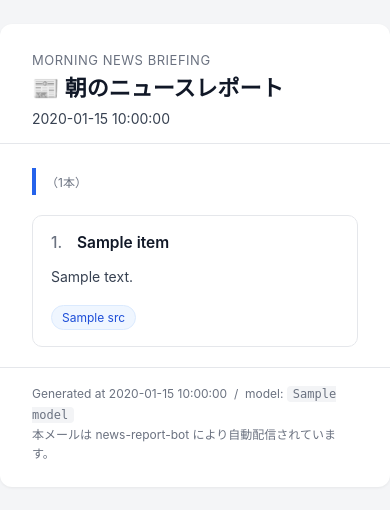
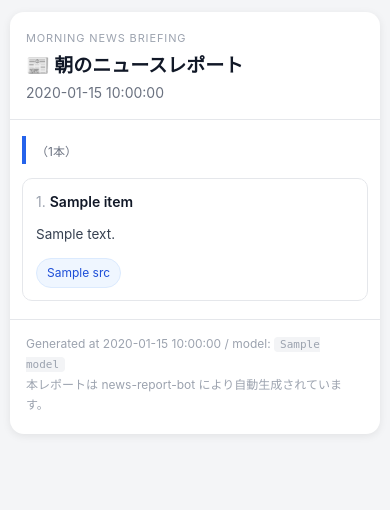
Before and after one commit to kimiyanaito/news-report-bot, a Python web app: template templates/news_email.html.j2 in a window 390 px wide. Shown: the top 510 px of the page. Run offline with Jinja, Linux system fonts and the light colour scheme; the template is opened without the code that fills it: most values are stand-ins (such as "Sample title", 1, 10 or a date in 2020).

Commit message:
Redesign template for mobile-friendly responsive layout
- Replace fixed-width table layout with responsive div layout
- Add viewport meta tag and CSS media queries
- Optimize font sizes and padding for small screens

Co-Authored-By: Claude Sonnet 4.6 <noreply@anthropic.com>

```diff
--- a/templates/news_email.html.j2
+++ b/templates/news_email.html.j2
@@ -2,68 +2,176 @@
 <html lang="ja">
 <head>
 <meta charset="UTF-8">
+<meta name="viewport" content="width=device-width, initial-scale=1.0">
 <title>{{ subject }}</title>
+<style>
+  * { box-sizing: border-box; margin: 0; padding: 0; }
+  body {
+    background: #f4f5f7;
+    font-family: -apple-system, BlinkMacSystemFont, 'Helvetica Neue', 'Hiragino Sans', 'Yu Gothic UI', 'Meiryo', sans-serif;
+    color: #1f2937;
+    font-size: 16px;
+    line-height: 1.6;
+  }
+  .wrapper {
+    width: 100%;
+    padding: 20px 16px;
+  }
+  .container {
+    max-width: 680px;
+    margin: 0 auto;
+    background: #ffffff;
+    border-radius: 14px;
+    overflow: hidden;
+    box-shadow: 0 2px 8px rgba(0,0,0,0.08);
+  }
+  .header {
+    padding: 24px 24px 18px;
+    border-bottom: 1px solid #e5e7eb;
+  }
+  .header-label {
+    font-size: 11px;
+    color: #9ca3af;
+    letter-spacing: .08em;
+    text-transform: uppercase;
+  }
+  .header-title {
+    font-size: 22px;
+    font-weight: 700;
+    color: #111827;
+    margin-top: 6px;
+    line-height: 1.3;
+  }
+  .header-date {
+    font-size: 14px;
+    color: #6b7280;
+    margin-top: 4px;
+  }
+  .section {
+    padding: 20px 20px 4px;
+  }
+  .section-title {
+    font-size: 16px;
+    font-weight: 700;
+    color: #111827;
+    border-left: 4px solid #2563eb;
+    padding: 3px 0 3px 10px;
+    margin-bottom: 14px;
+    line-height: 1.4;
+  }
+  .section-count {
+    font-size: 12px;
+    color: #6b7280;
+    font-weight: 400;
+  }
+  .news-item {
+    border: 1px solid #e5e7eb;
+    border-radius: 10px;
+    padding: 14px 16px;
+    margin-bottom: 14px;
+  }
+  .news-title {
+    font-size: 15px;
+    font-weight: 600;
+    color: #111827;
+    line-height: 1.5;
+  }
+  .news-index {
+    color: #9ca3af;
+    font-weight: 400;
+    margin-right: 4px;
+  }
+  .news-summary {
+    font-size: 14px;
+    line-height: 1.8;
+    color: #374151;
+    margin-top: 10px;
+    white-space: pre-line;
+  }
+  .sources {
+    margin-top: 12px;
+    display: flex;
+    flex-wrap: wrap;
+    gap: 6px;
+  }
+  .source-badge {
+    display: inline-block;
+    padding: 4px 10px;
+    background: #eff6ff;
+    color: #1d4ed8;
+    border-radius: 999px;
+    font-size: 12px;
+    text-decoration: none;
+    border: 1px solid #dbeafe;
+    white-space: nowrap;
+  }
+  .footer {
+    padding: 16px 24px 20px;
+    border-top: 1px solid #e5e7eb;
+    font-size: 12px;
+    color: #9ca3af;
+    line-height: 1.7;
+  }
+  .footer code {
+    background: #f3f4f6;
+    padding: 1px 6px;
+    border-radius: 4px;
+    font-size: 11px;
+  }
+
+  @media (max-width: 480px) {
+    .wrapper { padding: 12px 10px; }
+    .header { padding: 18px 16px 14px; }
+    .header-title { font-size: 19px; }
+    .section { padding: 16px 12px 4px; }
+    .news-item { padding: 12px 13px; }
+    .news-title { font-size: 14px; }
+    .news-summary { font-size: 13.5px; }
+    .footer { padding: 14px 16px 18px; }
+  }
+</style>
 </head>
-<body style="margin:0;padding:0;background:#f4f5f7;font-family:-apple-system,BlinkMacSystemFont,'Helvetica Neue','Hiragino Sans','Yu Gothic UI','Meiryo',sans-serif;color:#1f2937;">
-  <table role="presentation" width="100%" cellspacing="0" cellpadding="0" border="0" style="background:#f4f5f7;padding:24px 0;">
-    <tr>
-      <td align="center">
-        <table role="presentation" width="640" cellspacing="0" cellpadding="0" border="0" style="max-width:640px;width:100%;background:#ffffff;border-radius:12px;overflow:hidden;box-shadow:0 1px 3px rgba(0,0,0,0.06);">
-          <!-- Header -->
-          <tr>
-            <td style="padding:28px 32px 16px 32px;border-bottom:1px solid #e5e7eb;">
-              <div style="font-size:13px;color:#6b7280;letter-spacing:.04em;">MORNING NEWS BRIEFING</div>
-              <h1 style="margin:6px 0 0 0;font-size:22px;line-height:1.35;color:#111827;">
-                📰 朝のニュースレポート
-              </h1>
-              <div style="margin-top:6px;font-size:14px;color:#374151;">{{ date_str }}</div>
-            </td>
-          </tr>
+<body>
+  <div class="wrapper">
+    <div class="container">
 
-          <!-- Sections -->
+      <!-- ヘッダー -->
+      <div class="header">
+        <div class="header-label">MORNING NEWS BRIEFING</div>
+        <div class="header-title">📰 朝のニュースレポート</div>
+        <div class="header-date">{{ date_str }}</div>
+      </div>
+
+      <!-- セクション -->
       {% for section in sections %}
-          <tr>
-            <td style="padding:24px 32px 4px 32px;">
-              <h2 style="margin:0 0 16px 0;font-size:17px;line-height:1.4;color:#111827;border-left:4px solid #2563eb;padding:2px 0 2px 10px;">
+      <div class="section">
+        <div class="section-title">
           {{ section.config.emoji }} {{ section.config.name }}
-                <span style="font-size:12px;color:#6b7280;font-weight:normal;">（{{ section.items|length }}本）</span>
-              </h2>
-            </td>
-          </tr>
+          <span class="section-count">（{{ section.items|length }}本）</span>
+        </div>
         {% for item in section.items %}
-          <tr>
-            <td style="padding:0 32px 20px 32px;">
-              <div style="border:1px solid #e5e7eb;border-radius:10px;padding:16px 18px;">
-                <div style="font-size:15.5px;font-weight:600;color:#111827;line-height:1.45;">
-                  <span style="display:inline-block;min-width:22px;color:#6b7280;font-weight:500;">{{ loop.index }}.</span>
-                  {{ item.title }}
+        <div class="news-item">
+          <div class="news-title">
+            <span class="news-index">{{ loop.index }}.</span>{{ item.title }}
           </div>
-                <div style="margin-top:10px;font-size:14px;line-height:1.75;color:#374151;white-space:pre-line;">{{ item.summary }}</div>
-                <div style="margin-top:12px;font-size:0;">
+          <div class="news-summary">{{ item.summary }}</div>
+          <div class="sources">
             {% for src in item.sources %}
-                  <a href="{{ src.url }}" style="display:inline-block;margin:4px 6px 0 0;padding:4px 10px;background:#eff6ff;color:#1d4ed8;border-radius:999px;font-size:12px;text-decoration:none;border:1px solid #dbeafe;">
-                    {{ src.name }}
-                  </a>
+            <a href="{{ src.url }}" class="source-badge">{{ src.name }}</a>
             {% endfor %}
           </div>
         </div>
-            </td>
-          </tr>
         {% endfor %}
+      </div>
       {% endfor %}
 
-          <!-- Footer -->
-          <tr>
-            <td style="padding:16px 32px 24px 32px;border-top:1px solid #e5e7eb;">
-              <div style="font-size:12px;color:#6b7280;line-height:1.6;">
-                Generated at {{ generated_at }} &nbsp;/&nbsp; model: <code style="background:#f3f4f6;padding:1px 6px;border-radius:4px;">{{ model }}</code><br>
-                本メールは news-report-bot により自動配信されています。
+      <!-- フッター -->
+      <div class="footer">
+        Generated at {{ generated_at }}&nbsp;/&nbsp;model: <code>{{ model }}</code><br>
+        本レポートは news-report-bot により自動生成されています。
       </div>
-            </td>
-          </tr>
-        </table>
-      </td>
-    </tr>
-  </table>
+
+    </div>
+  </div>
 </body>
 </html>
```
Lines whose indentation alone changed are shown as unchanged.
